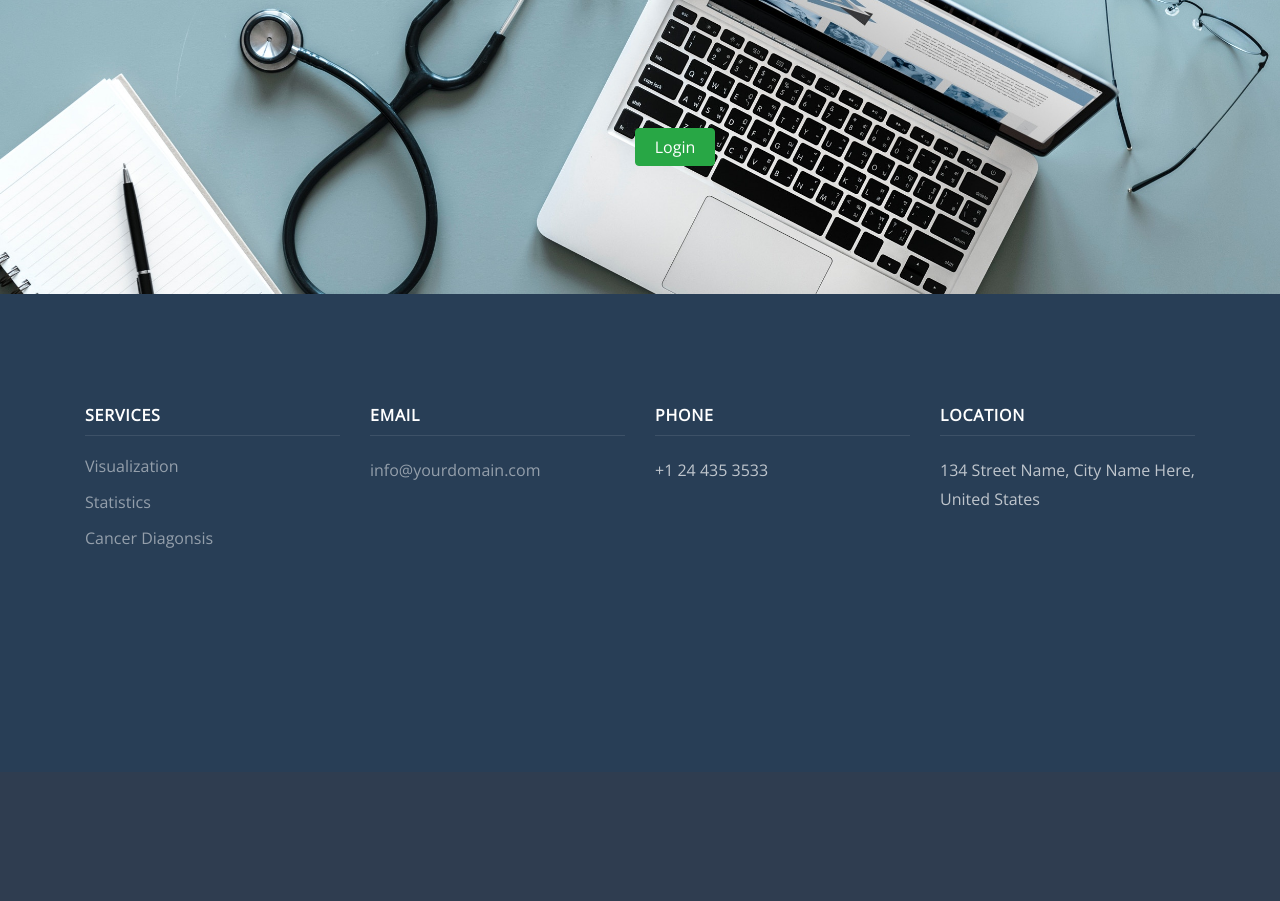
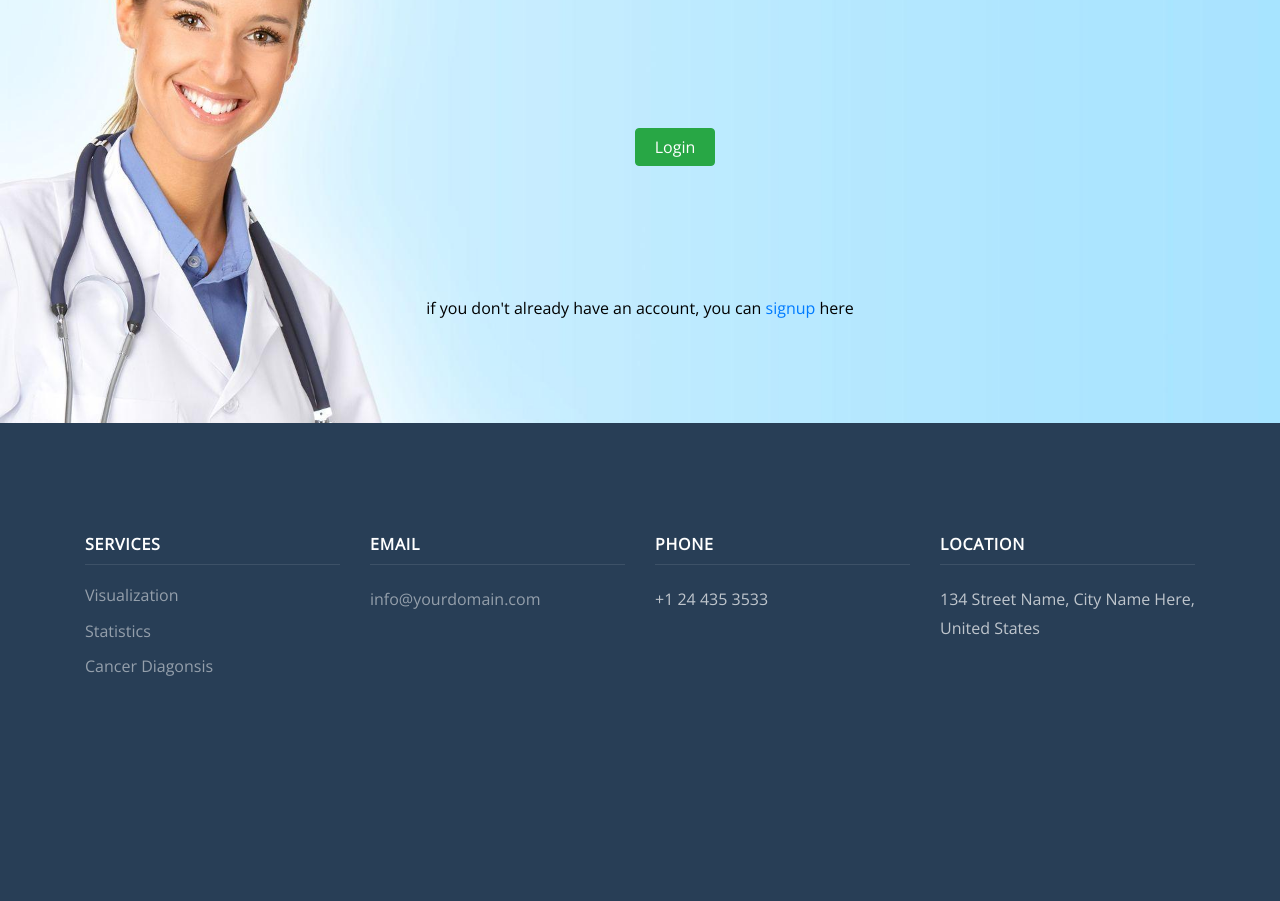
Before and after one commit to abanoub55/Cancer-Detection, a Django app: a page that uses templates/registration/login.html in a window 1280 px wide. Shown: the part 157-1058 px from the top of the page. Before the commit the page ends 705 px from the top, so only its background shows below. Run offline with Django 3.2, Linux system fonts and the light colour scheme; some libraries are stand-ins or nearby versions.

Commit message:
chnaged login pic + login and signup has been put in each other's page

```diff
--- a/templates/registration/login.html
+++ b/templates/registration/login.html
@@ -2,6 +2,8 @@
 {% load static %}
 
 {% block title %}Login{% endblock %}
+
+
 
 {% block content %}
 <body class="login-img">
@@ -11,6 +13,18 @@
   {{ form.as_p }}
   <button type="submit" class="btn btn-success">Login</button>
 </form>
+        {% if not user.is_authenticated %}
+
     </div>
+<center>
+<p>if you don't already have an account,
+    you can <a href="{% url 'signup' %}">signup</a> here
+</p>
+    </center>
 </body>
+
+
+
+{% endif %}
+
 {% endblock %}
--- a/templates/signup.html
+++ b/templates/signup.html
@@ -13,4 +13,8 @@
 </form>
 </div>
 </body>
+
+<p>
+    if you already have an account you can <a href="{% url 'login' %}">login</a> here
+</p>
 {% endblock %}
--- a/templates/static/cancerApp/css/additional.css
+++ b/templates/static/cancerApp/css/additional.css
@@ -26,7 +26,7 @@
 }
 
 .login-img{
-    background-image:url("../img/login.jpg");
+    background-image:url("../img/login2.jpg");
     background-position: auto;
     background-repeat: no-repeat;
     background-size: 100%;
@@ -38,7 +38,6 @@
     background-position: auto;
     background-repeat: no-repeat;
     background-size: 100%;
-
 }
 /*
 .prediction-img{
```
Also changed, not shown: db.sqlite3, templates/static/cancerApp/img/login2.jpg (added).
